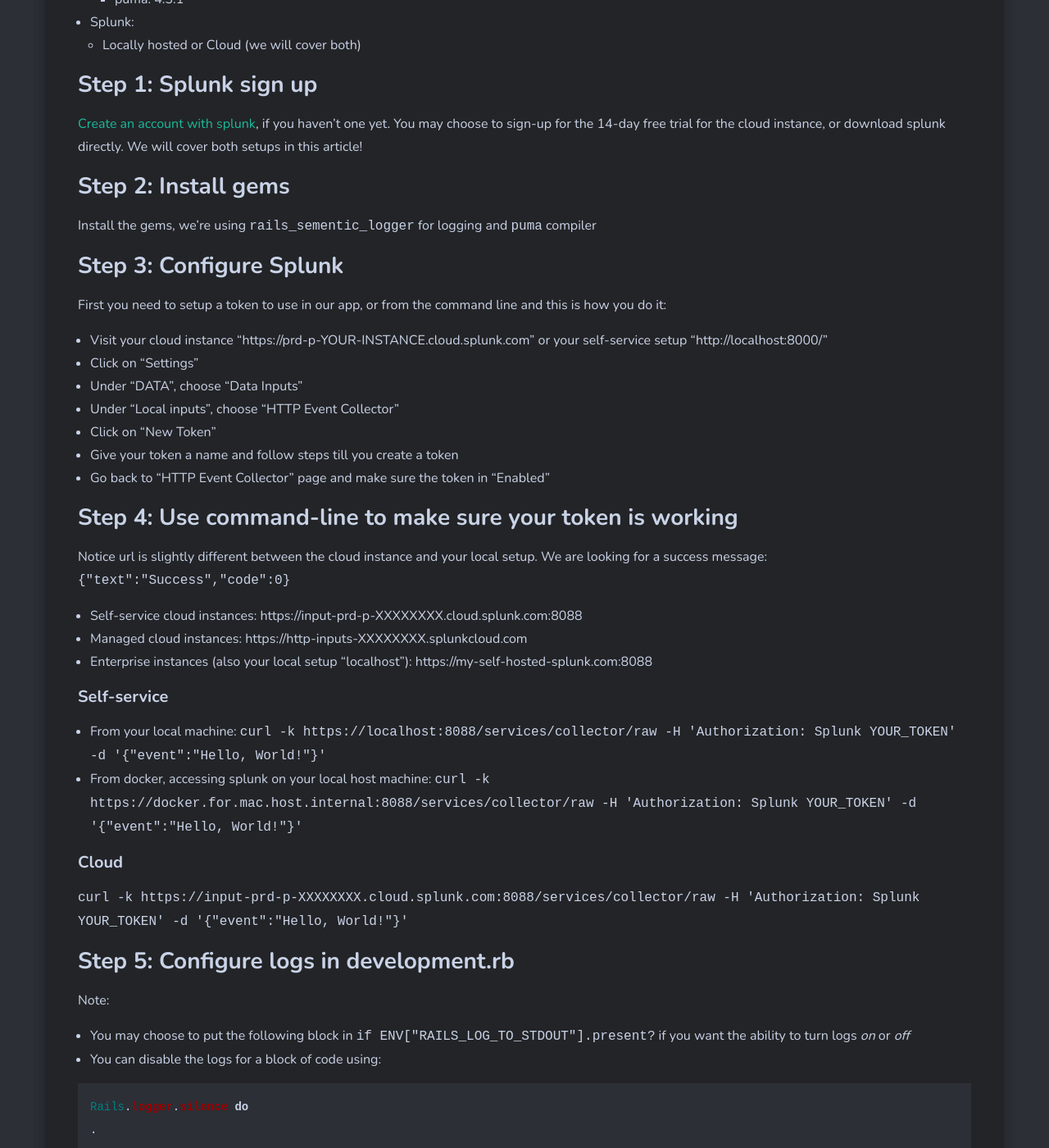
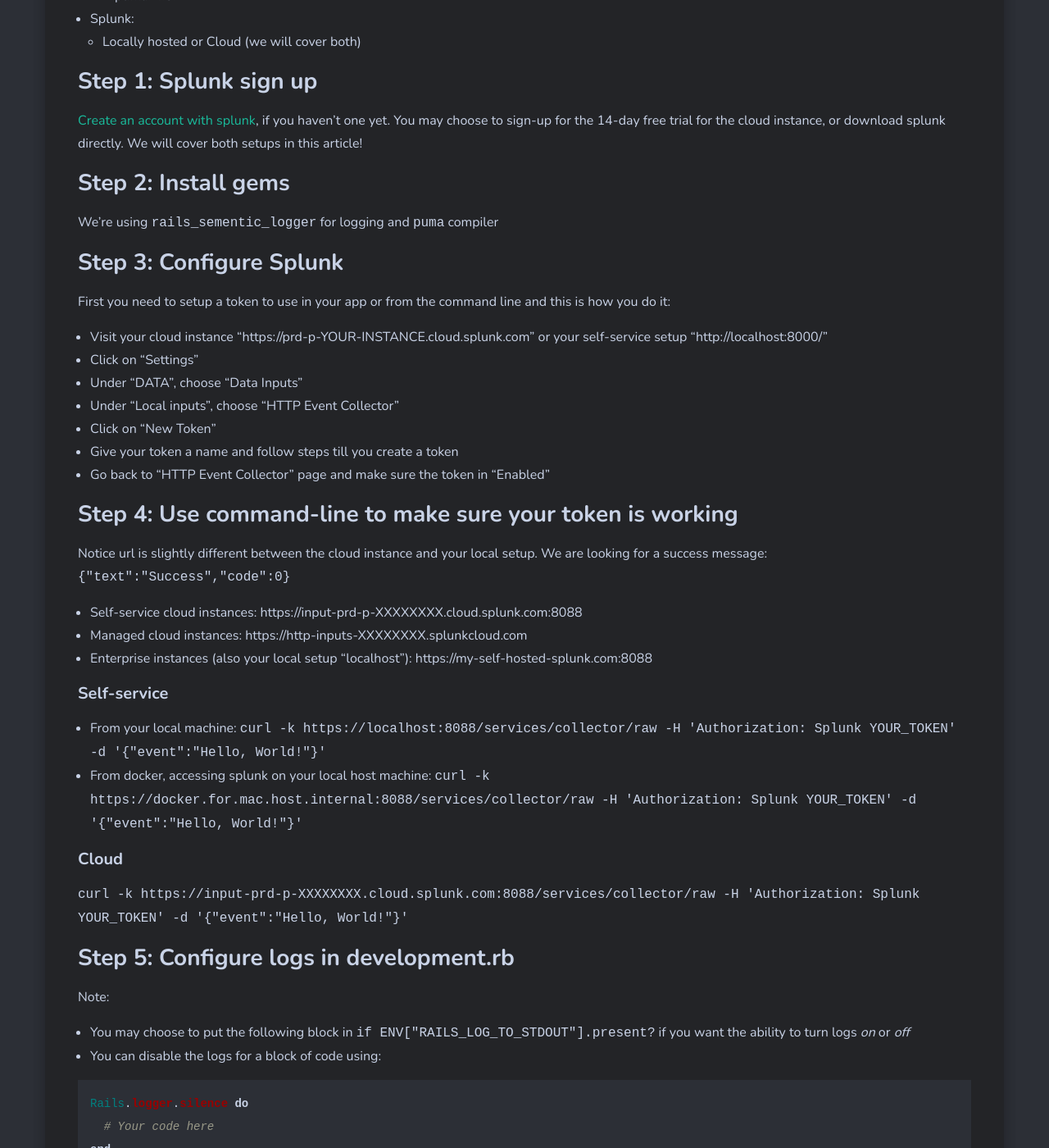
Before and after one commit to saslani/saslani.github.io, a Jekyll site: the page built from _posts/2020-02-14-splunk-integration-with-ruby-on-rails.md, in a window 1280 px wide and 1400 px high, scrolled down 1252 px. Shown: the whole window at 82% size. Built offline with Jekyll 4.4.1, drawn with Linux system fonts in a browser that asks for light colours; nearby versions of some CDN libraries; comment, search, counter and statistics services are not loaded; some of the changed text lies outside the part shown.

Commit message:
test splunk

```diff
--- a/_posts/2020-02-14-splunk-integration-with-ruby-on-rails.md
+++ b/_posts/2020-02-14-splunk-integration-with-ruby-on-rails.md
@@ -8,7 +8,7 @@
 
 This article is to walk you through setting up splunk and rails integration and not how to use splunk.
 
-### Stack and Versions:
+**Stack and Versions:**
 - Docker: 19.03.5
 - Ruby: 2.6.4
 - Rails: 6.0
@@ -25,10 +25,10 @@
 [Create an account with splunk](https://www.splunk.com/), if you haven't one yet. You may choose to sign-up for the 14-day free trial for the cloud instance, or download splunk directly. We will cover both setups in this article!
 
 ## Step 2: Install gems
-Install the gems, we're using `rails_sementic_logger` for logging and `puma` compiler
+We're using `rails_sementic_logger` for logging and `puma` compiler
 
 ## Step 3: Configure Splunk
-First you need to setup a token to use in our app, or from the command line and this is how you do it:
+First you need to setup a token to use in your app or from the command line and this is how you do it:
 - Visit your cloud instance "https://prd-p-YOUR-INSTANCE.cloud.splunk.com" or your self-service setup "http://localhost:8000/"
 - Click on "Settings"
 - Under "DATA", choose "Data Inputs"
@@ -57,8 +57,7 @@
 
 {% highlight ruby %}
 Rails.logger.silence do
-.
-.
+  # Your code here
 end
 {% endhighlight %}
 
@@ -94,3 +93,10 @@
   # Re-open appenders after forking the process
   SemanticLogger.reopen
 {% endhighlight %}
+
+
+## Step 7: Moment of truth!
+Log a message anywhere in your code. For example `logger.info("Yo Ho Let's Go!")`. How log into your splunk and you should be seeing a message got logged into splunk instantly!
+
+
+Happy logging and let me know if you run into any issues with the steps above!
```
